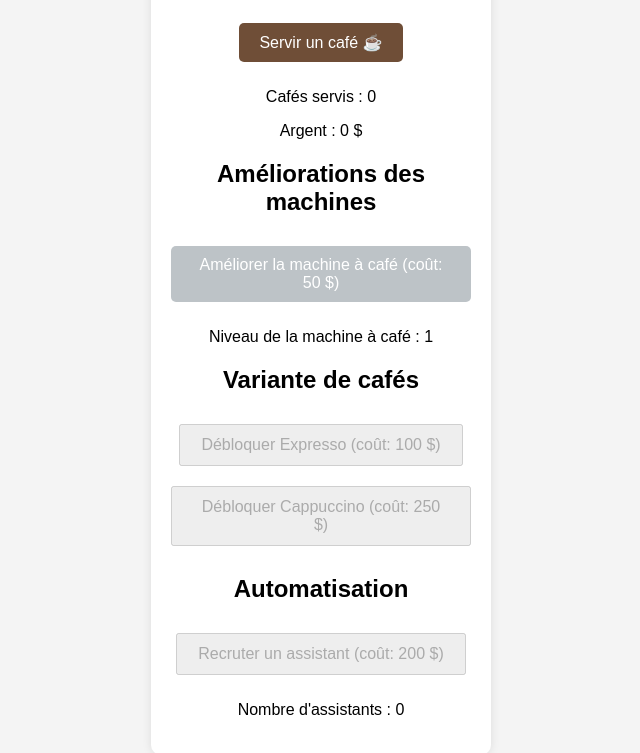
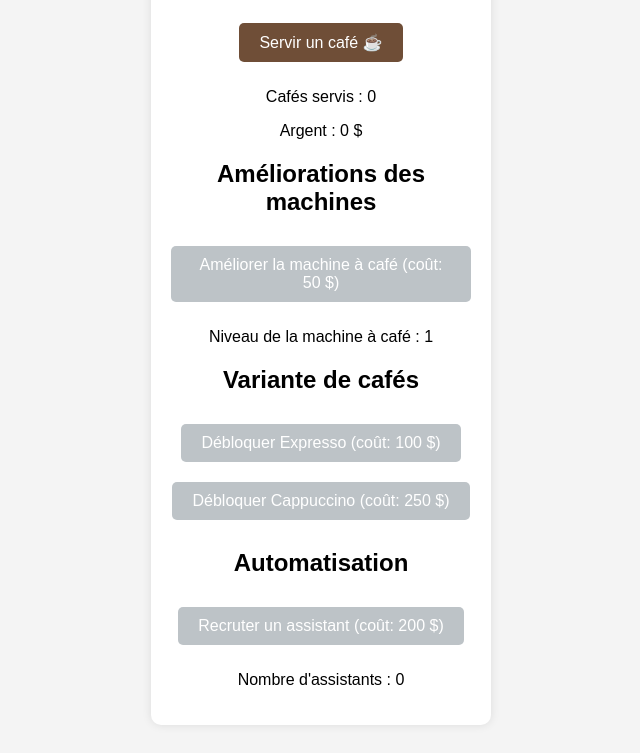
Before and after one commit to Lep3re/Caf-Express, a plain HTML site: page index.html in a window 1280 px wide. Shown: the part 179-932 px from the top of the page, without its empty margins (319-959 px from the left). Drawn offline with Linux system fonts and the light colour scheme.

Commit message:
Update styles.css

```diff
--- a/styles.css
+++ b/styles.css
@@ -32,7 +32,7 @@ button {
     background-color: #5b3c29;
 }
 
-#upgrade-btn {
+#upgrade-btn, #espresso-btn, #cappuccino-btn, #assistant-btn {
     background-color: #f39c12;
     color: white;
     border: none;
@@ -40,7 +40,7 @@ button {
     cursor: pointer;
 }
 
-#upgrade-btn:disabled {
+#upgrade-btn:disabled, #espresso-btn:disabled, #cappuccino-btn:disabled, #assistant-btn:disabled {
     background-color: #bdc3c7;
     cursor: not-allowed;
 }
```
